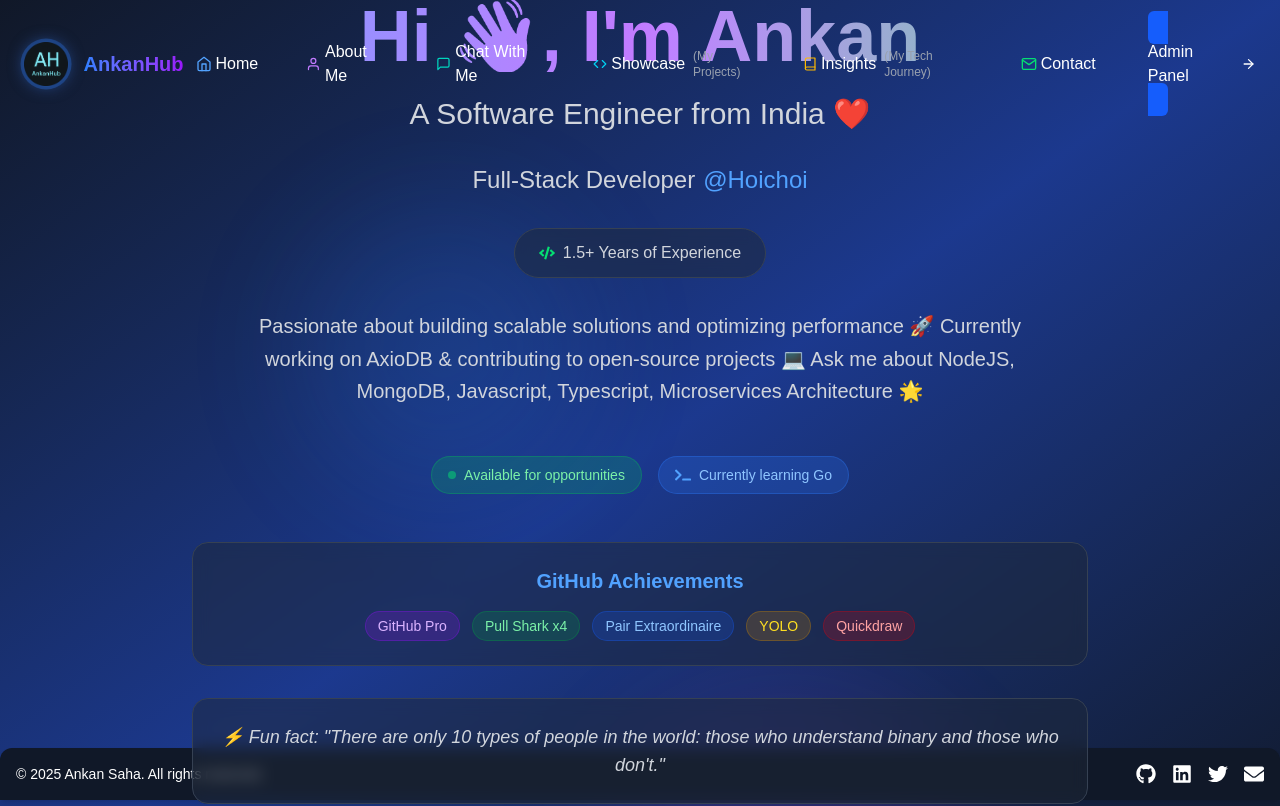
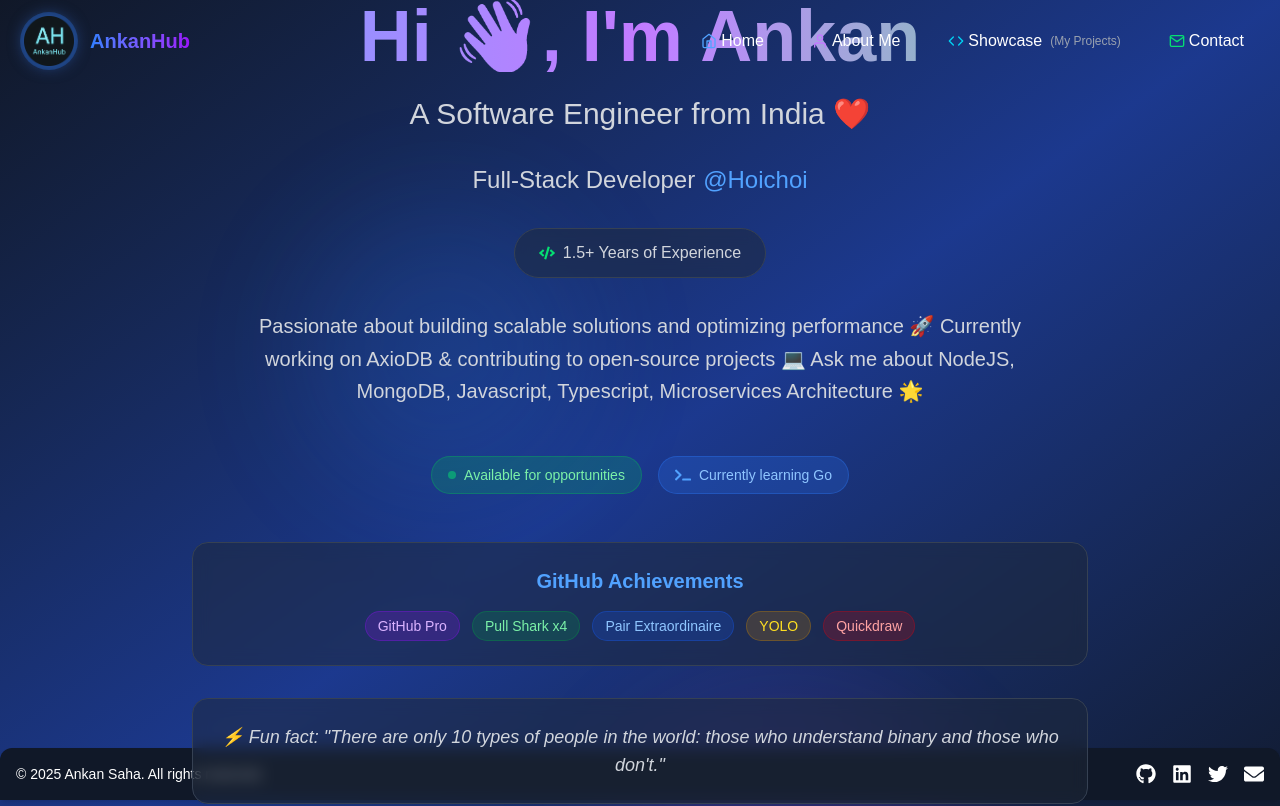
Before and after one commit to AnkanSaha/Portfolio, a Next.js app in the folder frontend/: page / in a window 1280 px wide. Shown: the top 806 px of the page. Built offline with nearby package versions, Linux system fonts and the light colour scheme.

Commit message:
feat: Remove unused navigation items and admin panel from Header component

```diff
--- a/frontend/app/components/Header.tsx
+++ b/frontend/app/components/Header.tsx
@@ -48,27 +48,12 @@ export default function Header() {
       hoverColor: "hover:text-purple-400"
     },
     {
-      href: "/chat",
-      label: "Chat With Me",
-      icon: "message-square",
-      activeColor: "text-teal-400",
-      hoverColor: "hover:text-teal-400"
-    },
-    {
       href: "/projects",
       label: "Showcase",
       icon: "code",
       activeColor: "text-cyan-400",
       hoverColor: "hover:text-cyan-400",
       subtitle: "(My Projects)"
-    },
-    {
-      href: "/insights",
-      label: "Insights",
-      icon: "book",
-      activeColor: "text-amber-400",
-      hoverColor: "hover:text-amber-400",
-      subtitle: "(My Tech Journey)"
     },
     {
       href: "/contact",
@@ -175,21 +160,6 @@ export default function Header() {
               </Link>
             </motion.li>
           ))}
-          <motion.li variants={itemVariants} className="ml-4">
-            <Link
-              href="/admin"
-              className="px-5 py-2 bg-blue-600 text-white rounded-md hover:bg-blue-700 transition-all duration-300"
-            >
-              <motion.span
-                className="flex items-center space-x-2"
-                whileHover={{ scale: 1.05 }}
-                whileTap={{ scale: 0.95 }}
-              >
-                <span>Admin Panel</span>
-                {renderIcon('arrow-right', 'text-white')}
-              </motion.span>
-            </Link>
-          </motion.li>
         </motion.ul>
       </motion.nav>
 
@@ -233,23 +203,6 @@ export default function Header() {
                 </Link>
               </motion.li>
             ))}
-
-            <motion.div variants={itemVariants} className="flex flex-col space-y-2 mt-2 border-t border-gray-700 pt-4">
-              <Link
-                href="/admin"
-                className="flex items-center justify-center space-x-2 p-3 rounded-md bg-blue-600 hover:bg-blue-700 transition-all"
-                onClick={() => setMobileMenuOpen(false)}
-              >
-                <motion.div
-                  className="flex items-center space-x-2"
-                  whileHover={{ scale: 1.05 }}
-                  whileTap={{ scale: 0.95 }}
-                >
-                  <span className="text-white">Admin Panel</span>
-                  {renderIcon('arrow-right', 'text-white')}
-                </motion.div>
-              </Link>
-            </motion.div>
           </motion.ul>
         </motion.div>
       )}
```
